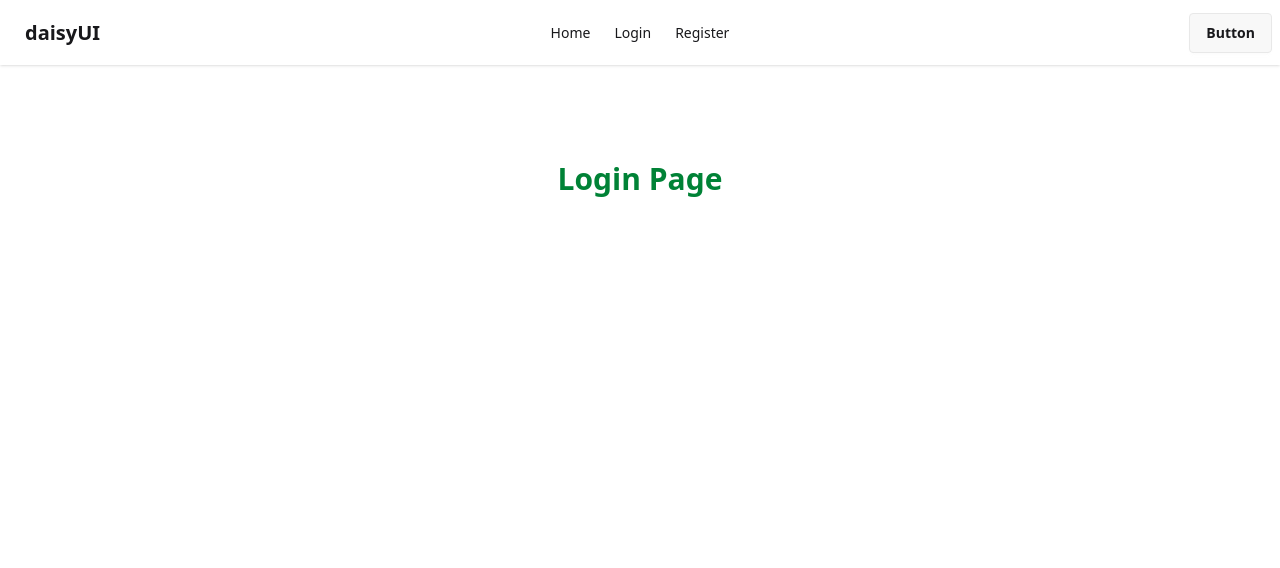
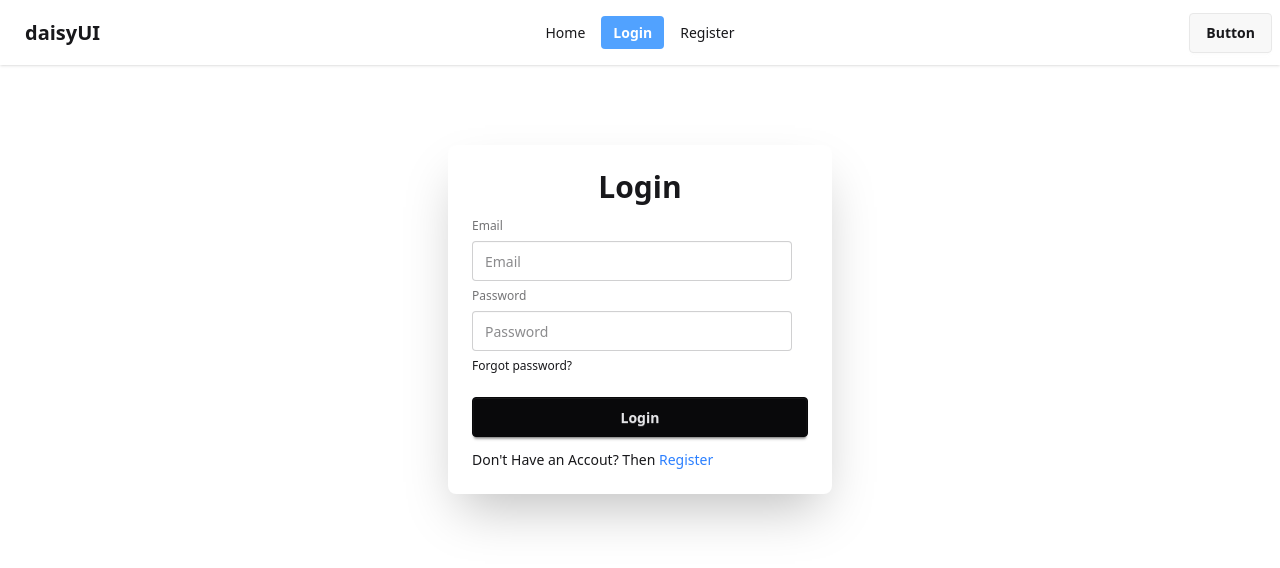
Before and after one commit to mjh-shikder/React-Firebase-Auth-Integration, a React (Vite) app: page /login in a window 1280 px wide. Shown: the top 568 px of the page. Built offline with nearby package versions, Linux system fonts and the light colour scheme.

Commit message:
login page and register page added

```diff
--- a/package.json
+++ b/package.json
@@ -11,6 +11,7 @@
   },
   "dependencies": {
     "@tailwindcss/vite": "^4.1.16",
+    "firebase": "^12.4.0",
     "react": "^19.1.1",
     "react-dom": "^19.1.1",
     "react-router": "^7.9.4",
--- /dev/null
+++ b/src/Firebase/firebase.init.js
@@ -0,0 +1,9 @@
+// Import the functions you need from the SDKs you need
+import { initializeApp } from "firebase/app";
+// TODO: Add SDKs for Firebase products that you want to use
+// https://firebase.google.com/docs/web/setup#available-libraries
+
+// Your web app's Firebase configuration
+
+// Initialize Firebase
+const app = initializeApp(firebaseConfig);
--- a/src/components/Login.jsx
+++ b/src/components/Login.jsx
@@ -1,10 +1,38 @@
 import React from 'react';
+import { Link } from 'react-router';
 
 const Login = () => {
     return (
-        <div>
-            <h1 className='text-3xl text-center font-semibold text-green-700 my-24'> Login Page</h1>
-        </div>
+          <div className="card bg-base-100 w-full max-w-sm shrink-0 shadow-2xl mx-auto mt-20">
+      <div className="card-body">
+        <h1 className="text-3xl font-bold text-center">Login</h1>
+        <form>
+          <fieldset className="fieldset">
+            {/* Email Feild */}
+            <label className="label">Email</label>
+            <input
+              type="email"
+              className="input"
+              name="email"
+              placeholder="Email"
+            />
+            {/* Password Feild */}
+            <label className="label">Password</label>
+            <input
+              type="password"
+              className="input"
+              name="password"
+              placeholder="Password"
+            />
+            <div>
+              <a className="link link-hover">Forgot password?</a>
+            </div>
+            <button className="btn btn-neutral mt-4">Login</button>
+          </fieldset>
+              </form>
+              <p>Don't Have an Accout? Then <Link className="text-blue-500 hover:text-blue-800 hover:font-semibold" to={'/register'}>Register</Link> </p>
+      </div>
+    </div>
     );
 };
 
--- a/src/components/Register.jsx
+++ b/src/components/Register.jsx
@@ -1,11 +1,39 @@
-import React from 'react';
+import React from "react";
+import { Link } from "react-router";
 
 const Register = () => {
-    return (
-        <div>
-            <h1 className='text-3xl text-center font-semibold text-green-700 my-24'> Register.jsx Page</h1>
-        </div>
-    );
+  return (
+    <div className="card bg-base-100 w-full max-w-sm shrink-0 shadow-2xl mx-auto mt-20">
+      <div className="card-body">
+        <h1 className="text-3xl font-bold text-center">Register Now!</h1>
+        <form>
+          <fieldset className="fieldset">
+            {/* Email Feild */}
+            <label className="label">Email</label>
+            <input
+              type="email"
+              className="input"
+              name="email"
+              placeholder="Email"
+            />
+            {/* Password Feild */}
+            <label className="label">Password</label>
+            <input
+              type="password"
+              className="input"
+              name="password"
+              placeholder="Password"
+            />
+            <div>
+              <a className="link link-hover">Forgot password?</a>
+            </div>
+            <button className="btn btn-neutral mt-4">Register</button>
+          </fieldset>
+              </form>
+              <p>Already Have an Accoutn? Then <Link className="text-blue-500 hover:text-blue-800 hover:font-semibold" to={'/login'}>Login</Link> </p>
+      </div>
+    </div>
+  );
 };
 
 export default Register;
--- a/src/index.css
+++ b/src/index.css
@@ -1,2 +1,10 @@
 @import "tailwindcss";
 @plugin "daisyui";
+
+.active{
+    @apply
+    bg-blue-400
+    text-white
+    font-semibold
+    mx-1
+}
```
Also changed, not shown: 1 other file (tests, documents, lock files or other folders).
